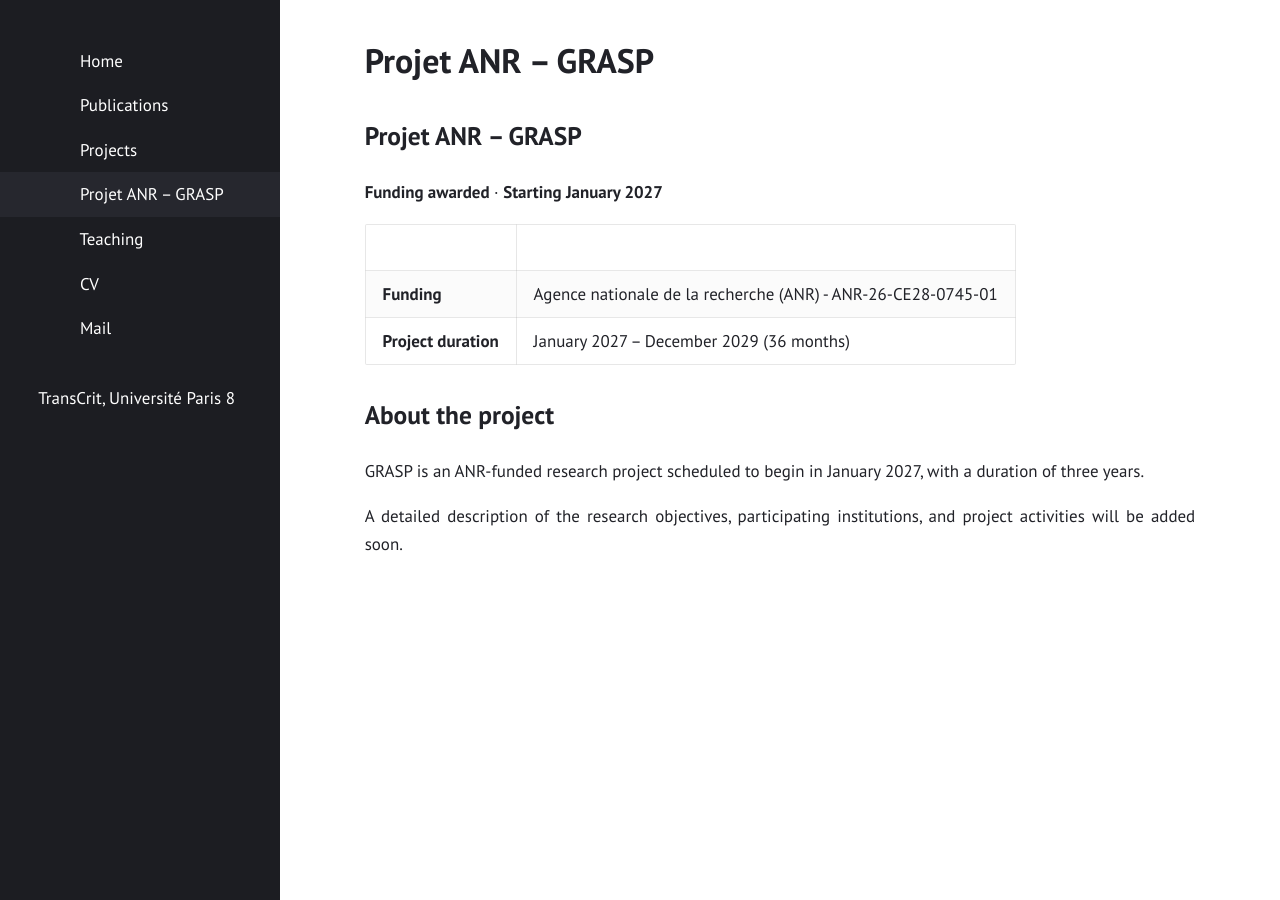
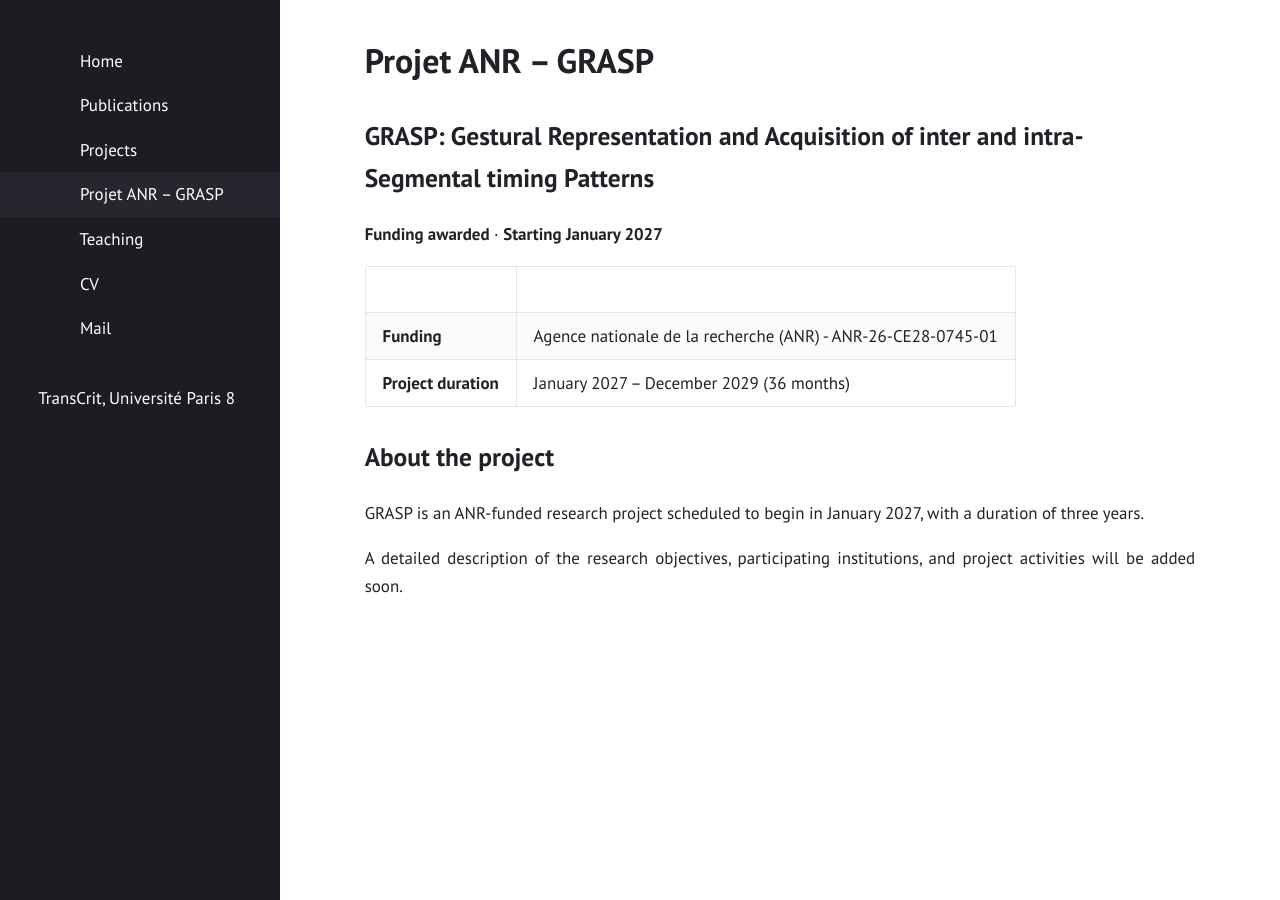
Before and after one commit to anisiapopescu/anisiapopescu.github.io, a Jekyll site: the page built from grasp.md, in a window 1280 px wide. Built offline with Jekyll 4.4.1, drawn with Linux system fonts in a browser that asks for light colours.

Commit message:
Update grasp.md

```diff
--- a/grasp.md
+++ b/grasp.md
@@ -4,7 +4,7 @@ layout: page
 permalink: /grasp/
 ---
 
-# Projet ANR – GRASP
+# GRASP: Gestural Representation and Acquisition of inter and intra-Segmental timing Patterns
 
 **Funding awarded** · **Starting January 2027**
 
```
